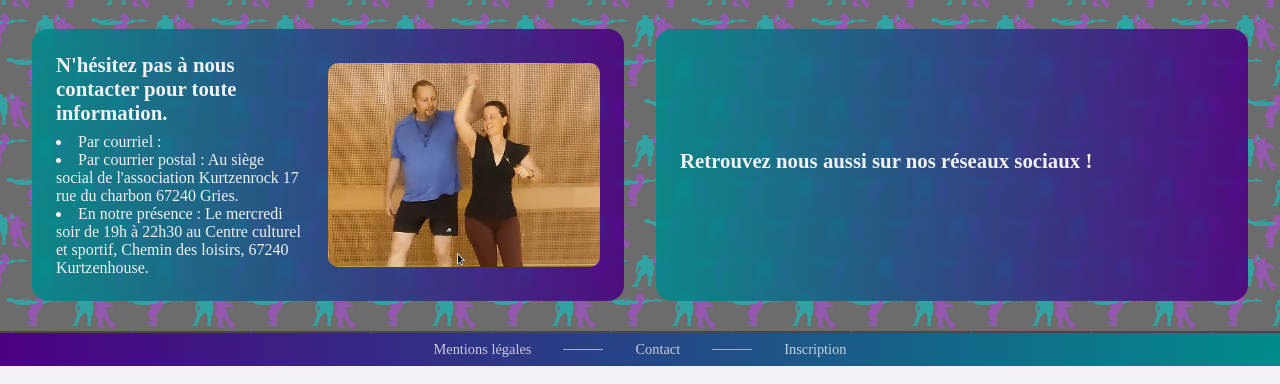
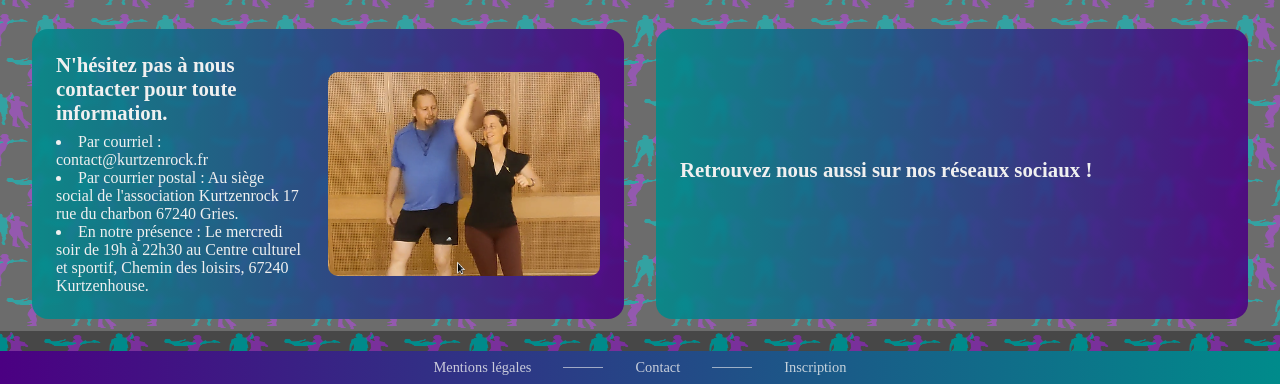
Before and after one commit to miq75/kurtzenrock, a plain HTML site: page contact.html in a window 1280 px wide. Shown: the part 469-853 px from the top of the page. Drawn offline with Linux system fonts and the light colour scheme.

Commit message:
Mise à jour

```diff
--- a/contact.html
+++ b/contact.html
@@ -62,7 +62,7 @@
                 <article class="card"> <div class="card__row">
                     <div class="card__text">
                         <h2>N'hésitez pas à nous contacter pour toute information.</h2>
-                        <li>Par courriel : </li>
+                        <li>Par courriel : contact@kurtzenrock.fr</li>
                         <li>Par courrier postal : Au siège social de l'association Kurtzenrock 17 rue du charbon 67240 Gries.</li>
                         <li>En notre présence : Le mercredi soir de 19h à 22h30 au Centre culturel et sportif, Chemin des loisirs, 67240
                         Kurtzenhouse.</li>
```
Also changed, not shown: 1 other file.
